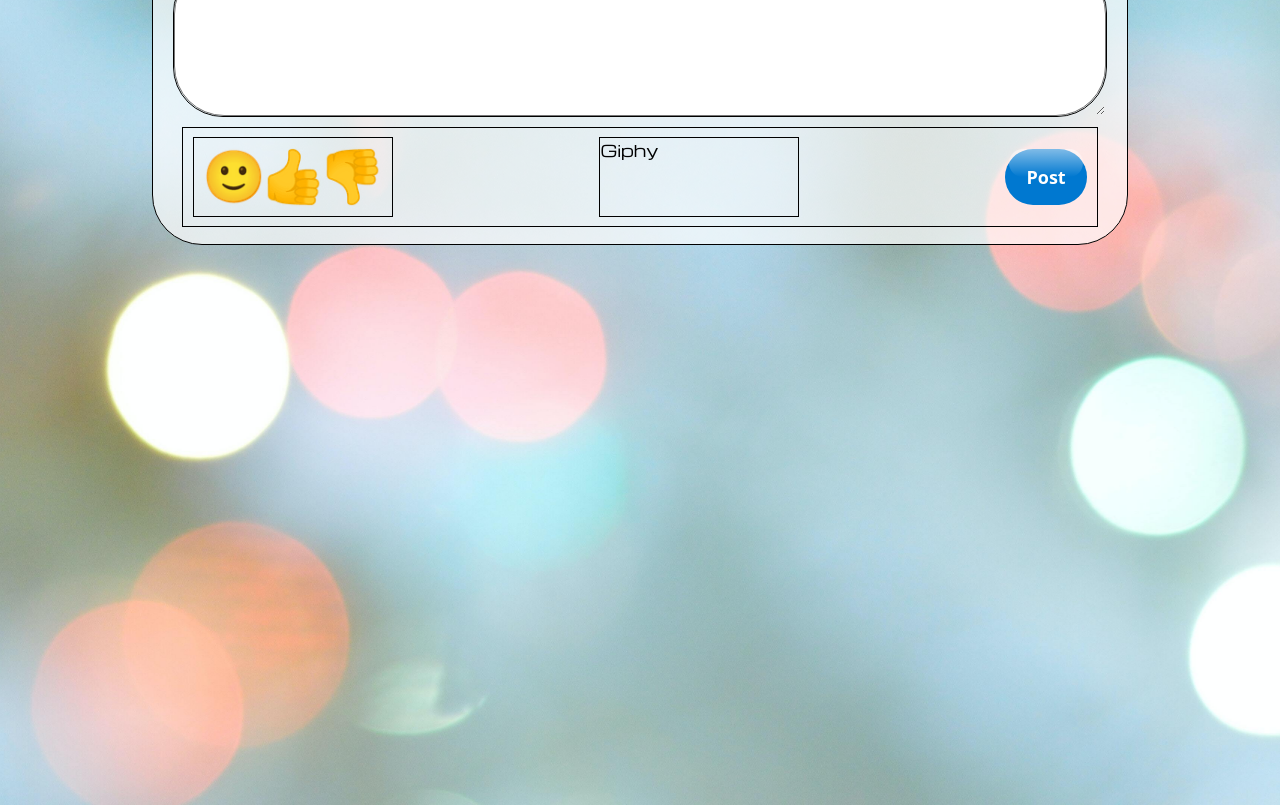
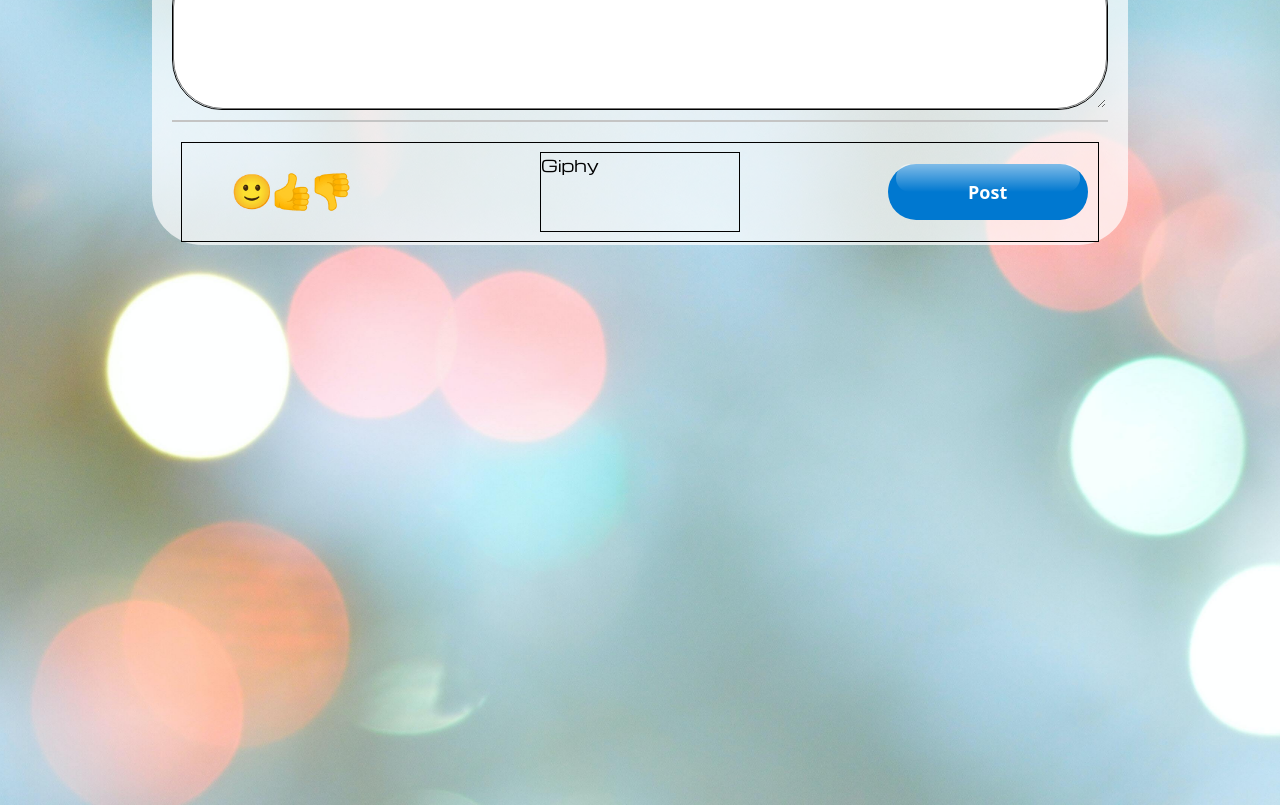
Before and after one commit to mike-rv/client-side-blog, a plain HTML site: page index.html in a window 1280 px wide. Shown: the part 323-1128 px from the top of the page. Drawn offline with nearby package versions, Linux system fonts and the light colour scheme.

Commit message:
modify positioning of elements

```diff
--- a/assets/style.css
+++ b/assets/style.css
@@ -60,7 +60,6 @@ img {
 }
 
 .comment-box-post {
-    border: 1px solid black;
     width: 80%;
     height: 300px;
     display: flex;
@@ -76,6 +75,7 @@ img {
 }
 
 .text-input-box {
+    margin-top: 7px;
     border: 1px solid black;
     width: 98%;
     height: 300px;
@@ -95,8 +95,16 @@ img {
     width: 100%;
 }
 
+.line {
+    width:100%;
+    height: 0;
+    border: 1px solid #C4C4C4;
+
+    display:inline-block;
+  }
+
 .button-bar {
-    border: 1px solid black;
+   border: 1px solid black;
     width: 98%;
     height: 100px;
     display: flex;
@@ -107,7 +115,7 @@ img {
 }
 
 .emoji-box {
-    border: 1px solid black;
+
     width: 200px;
     height: 80px;
     display: flex;
@@ -117,29 +125,18 @@ img {
     align-items: center;
 }
 .emoji-box>img {
-    width: 30%;
+    width: 20%;
 }
 
 .giphy-box {
-    border: 1px solid black;
+   border: 1px solid black;
     width: 200px;
     height: 80px;
     font-family: 'Michroma', sans-serif;
 }
 
-/* .button-post {
-    width: 100px;
-    height: 50px;
-
-} */
-
-
-.footer {
-    grid-area: footer;
-    background-color: burlywood;
-}
-
 .button-post {
+    width: 200px;
     background-color: #0078D0;
     border: 0;
     border-radius: 56px;
@@ -181,3 +178,8 @@ img {
       padding: 16px 48px;
     }
   }
+
+    .footer {
+        grid-area: footer;
+        background-color: aliceblue;
+    }
--- a/index.html
+++ b/index.html
@@ -22,6 +22,8 @@
                 <div class="text-input-box">
                     <textarea class="text-area" name="" id="" cols="30" rows="10"></textarea>
                 </div>
+                <div class="line"></div>
+<div style="display:inline-block;"></div>
                 <div class="button-bar">
                     <div class="emoji-box">
                         <img src="assets/img/smileyface.png" alt="">
```
